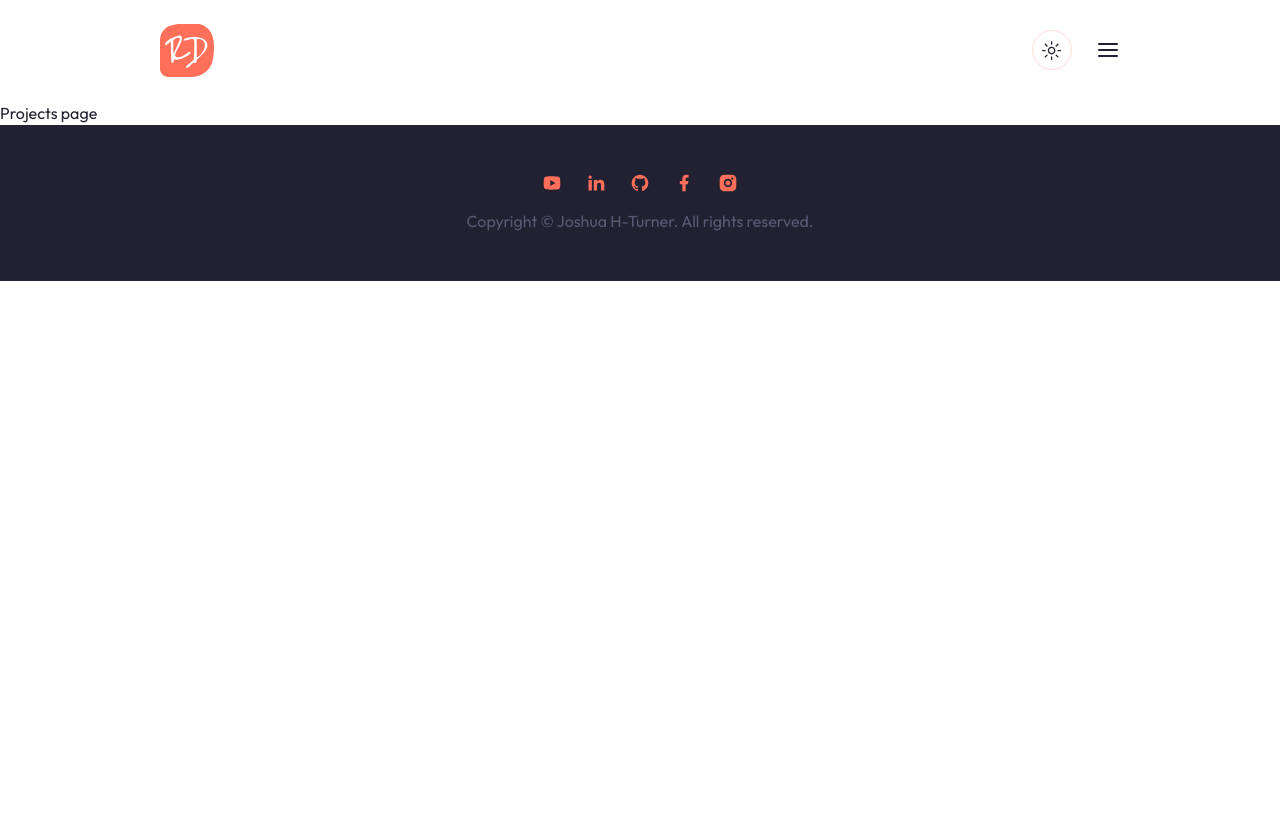
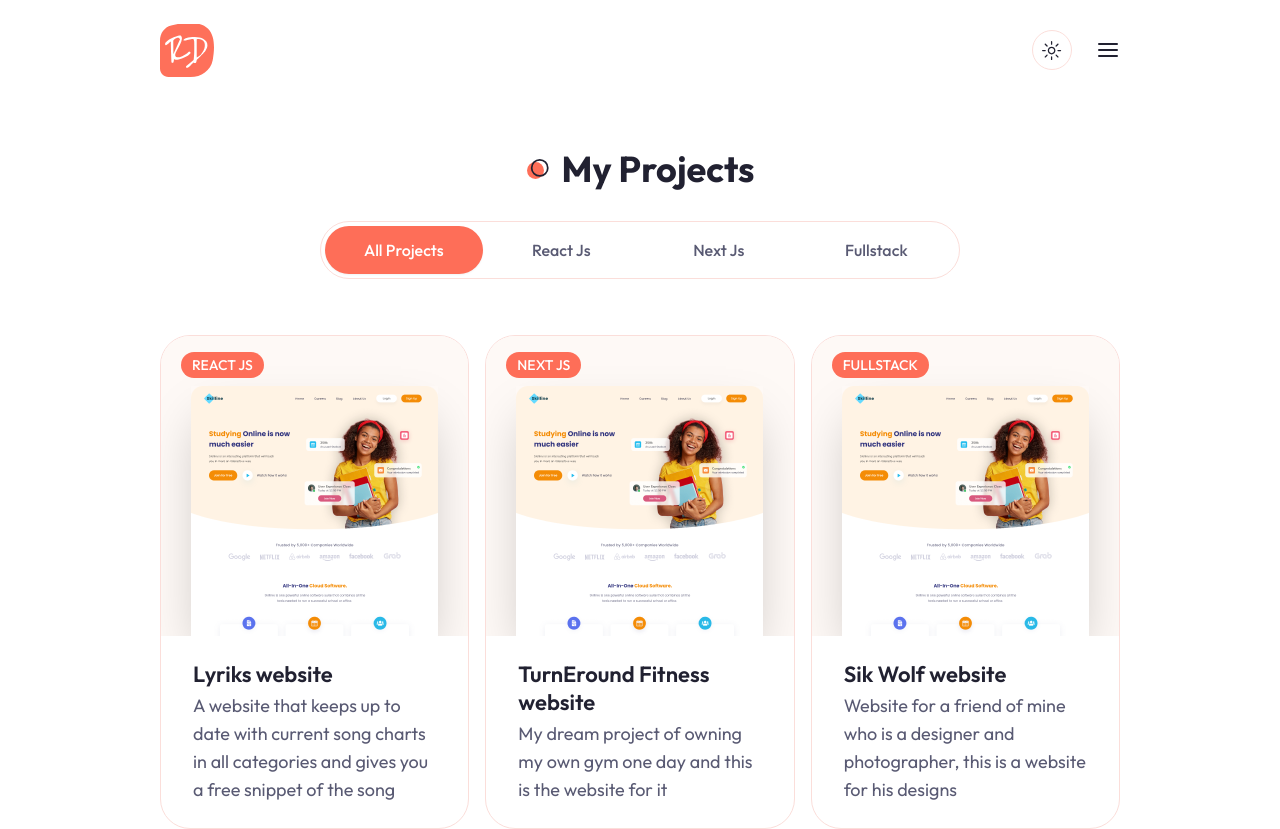
Before and after one commit to JoshT89/React-Portfolio, a Next.js app: page /projects in a window 1280 px wide. Shown: the top 829 px of the page. Before the commit the page ends 800 px from the top, so only its background shows below. Built offline with nearby package versions, Linux system fonts and the light colour scheme.

Commit message:
completed the my projects page now just contact page left

```diff
--- a/app/projects/page.jsx
+++ b/app/projects/page.jsx
@@ -1,8 +1,106 @@
-import React from 'react'
+'use client'
+import React, { useState } from 'react';
+import { Tabs, TabsList, TabsContent, TabsTrigger } from '@/components/ui/tabs';
+import ProjectCard from '@/components/ProjectCard';
+
+const projectData = [
+  {
+    image: '/work/3.png',
+    category: 'react js',
+    name: 'Lyriks website',
+    description: 'A website that keeps up to date with current song charts in all categories and gives you a free snippet of the song',
+    link: '/',
+    github: '/',
+  },
+  {
+    image: '/work/3.png',
+    category: 'next js',
+    name: 'TurnEround Fitness website',
+    description: 'My dream project of owning my own gym one day and this is the website for it',
+    link: '/',
+    github: '/',
+  },
+  {
+    image: '/work/3.png',
+    category: 'fullstack',
+    name: 'Sik Wolf website',
+    description: 'Website for a friend of mine who is a designer and photographer, this is a website for his designs',
+    link: '/',
+    github: '/',
+  },
+  {
+    image: '/work/3.png',
+    category: 'react js',
+    name: 'Lyriks website',
+    description: 'A website that keeps up to date with current song charts in all categories and gives you a free snippet of the song',
+    link: '/',
+    github: '/',
+  },
+  {
+    image: '/work/3.png',
+    category: 'react js',
+    name: 'Lyriks website',
+    description: 'A website that keeps up to date with current song charts in all categories and gives you a free snippet of the song',
+    link: '/',
+    github: '/',
+  },
+];
+
+// remove catergory duplicates
+const uniqueCategories = [
+  'all projects',
+  ...new Set(projectData.map((item) => item.category)),
+]
 
 const Projects = () => {
-  return <div>Projects page</div>
+  const [categories, setCategories] = useState(uniqueCategories)
+  const [category, setCategory] = useState('all projects');
 
-}
+  const filteredProjects = projectData.filter((project) => {
+    // if category is all projects return all projects else filter by category
+    return category === 'all projects'
+    ? project
+    : project.category === category;
+  });
+
+  return (
+    <section className='min-h-screen pt-12'>
+      <div className='container mx-auto'>
+        <h2 className='section-title mb-8 xl:mb-16 text-center mx-auto'>
+          My Projects
+        </h2>
+        {/* tabs */}
+        <Tabs defaultValue={category} className='mb-24 xl:mb-48'>
+          <TabsList className='w-full grid h-full md:grid-cols-4 lg:max-w-[640px]
+  mb-12 mx-auto md:border dark:border-none'>
+            {categories.map((category, index) => {
+              return (
+                <TabsTrigger
+                  onClick={() => setCategory(category)}
+                  value={category}
+                  key={index}
+                  className='capitalize w-[162px] md:w-auto'
+                >
+                  {category}
+                </TabsTrigger>
+              );
+            })}
+          </TabsList>
+          {/* tabs content */}
+          <div className='text-lg xl:mt-8 grid grid-cols-1 lg:grid-cols-3 gap-4'>
+            {filteredProjects.map((project, index) => {
+              return (
+                <TabsContent value={category} key={index}>
+                  <ProjectCard project={project} />
+                </TabsContent>
+              );
+            })}
+          </div>
+        </Tabs>
+      </div>
+
+    </section>
+  );
+};
 
 export default Projects;
--- a/components/Work.jsx
+++ b/components/Work.jsx
@@ -26,7 +26,7 @@ const projectData = [
     },
     {
         image: '/work/3.png',
-        category: 'react js',
+        category: 'next js',
         name: 'TurnEround Fitness website',
         description: 'My dream project of owning my own gym one day and this is the website for it',
         link: '/',
@@ -34,7 +34,7 @@ const projectData = [
     },
     {
         image: '/work/3.png',
-        category: 'react js',
+        category: 'fullstack',
         name: 'Sik Wolf website',
         description: 'Website for a friend of mine who is a designer and photographer, this is a website for his designs',
         link: '/',
--- a/components/ui/sheet.jsx
+++ b/components/ui/sheet.jsx
@@ -51,7 +51,7 @@ const SheetContent = React.forwardRef(({ side = "right", className, children, ..
       {children}
       <SheetPrimitive.Close
         className="absolute right-4 top-4 rounded-sm opacity-70 ring-offset-background transition-opacity hover:opacity-100 focus:outline-none focus:ring-2 focus:ring-ring focus:ring-offset-2 disabled:pointer-events-none data-[state=open]:bg-secondary">
-        <X className="h-4 w-4" />
+        <X className="h-6 w-6" />
         <span className="sr-only">Close</span>
       </SheetPrimitive.Close>
     </SheetPrimitive.Content>
```
